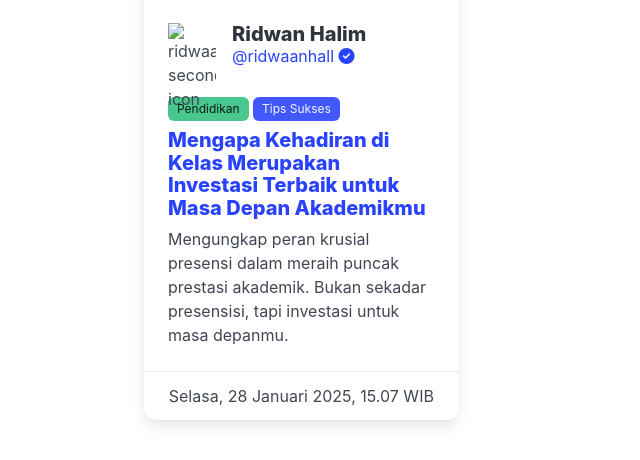
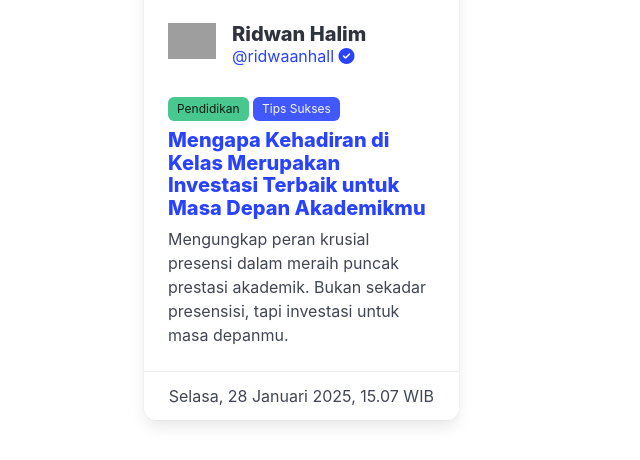
Before and after one commit to ridwaanhall/Lumina, a Django app: page /blog/ in a window 1280 px wide. Shown: the part 1381-1841 px from the top of the page, without its empty margins (0-640 px from the left). Run offline with Django 4.2, Linux system fonts and the light colour scheme; grey boxes are pictures that could not be loaded.

Commit message:
feat: update favicon references to use new icon file

```diff
--- a/blog/templates/blog/blog.html
+++ b/blog/templates/blog/blog.html
@@ -43,7 +43,7 @@
                             <div class="media">
                                 <div class="media-left">
                                     <figure class="image is-48x48">
-                                        <img src="{% static 'favicon.ico' %}" alt="ridwaanhall second icon" />
+                                        <img src="{% static 'icon-32x32.png' %}" alt="ridwaanhall second icon" />
                                     </figure>
                                 </div>
                                 <div class="media-content">
--- a/blog/templates/blog/blog_detail.html
+++ b/blog/templates/blog/blog_detail.html
@@ -27,7 +27,7 @@
             <div class="media">
                 <div class="media-left">
                     <figure class="image is-48x48">
-                        <img src="{% static 'favicon.ico' %}" alt="ridwaanhall second icon" />
+                        <img src="{% static 'icon-32x32.png' %}" alt="ridwaanhall second icon" />
                     </figure>
                 </div>
                 <div class="media-content">
```
